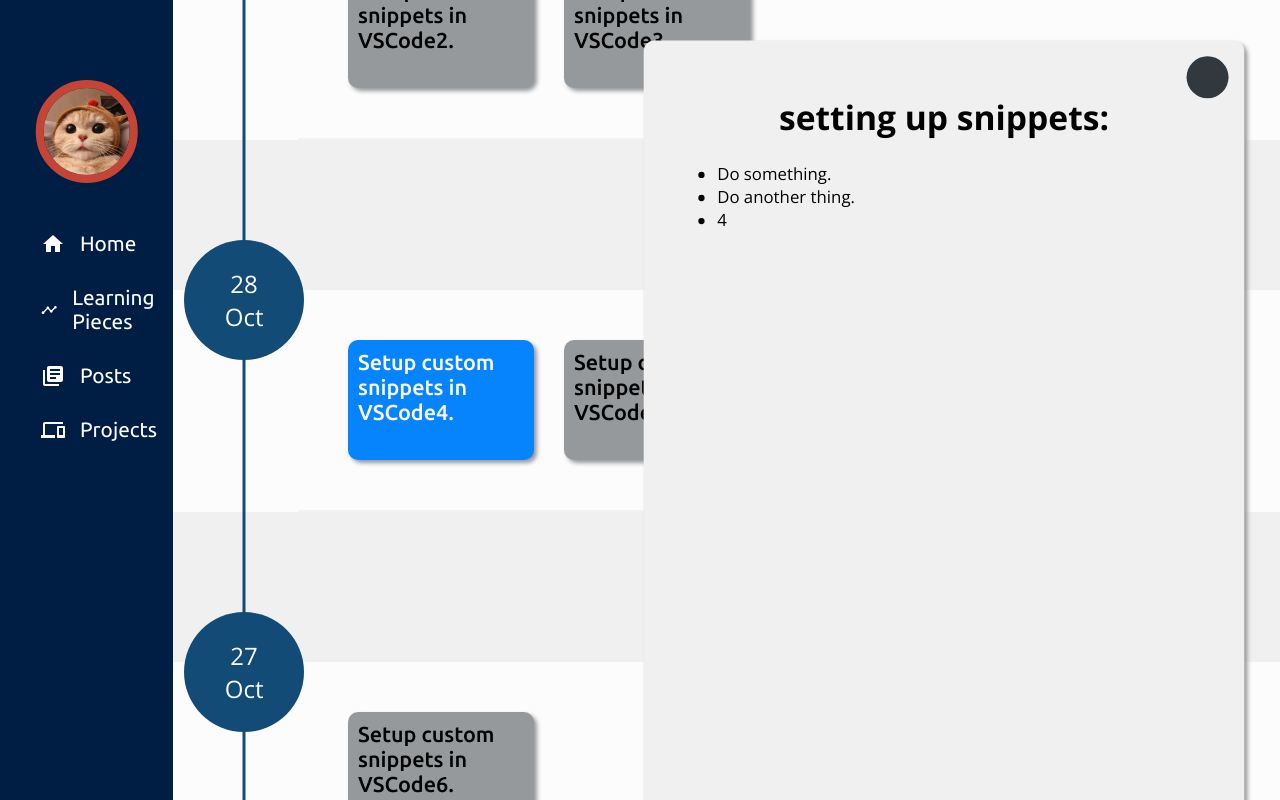
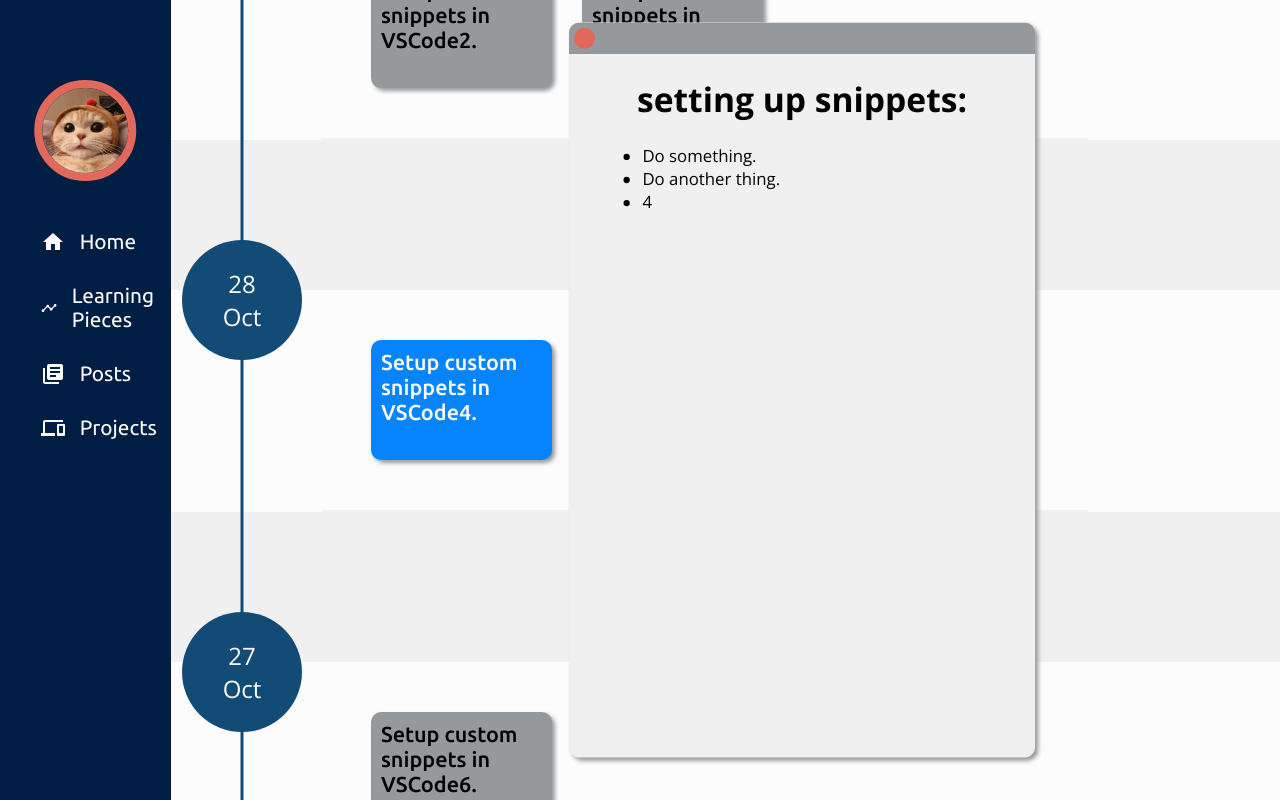
Before and after one commit to TonyLee-838/my-post-frontend, a React (Create React App) app: page /pieces in a window 1280 px wide. Both pictures are taken after a click on the element "Setup custom snippets in VSCode4.". Shown: the part 793-1593 px from the top of the page. Built offline with nearby package versions, Linux system fonts and the light colour scheme; a web font is replaced by a local one.

Commit message:
Feature: Dynamic positions for PieceConetent based on each Piece's location in the column.

```diff
--- a/src/components/PieceMain.jsx
+++ b/src/components/PieceMain.jsx
@@ -133,14 +133,16 @@ export default BackgroundView;
 const PieceMain = () => {
   const [pieces, setPieces] = useState(data);
   const [selectedId, setSelectedId] = useState("");
+  const [positionIndex, setPositionIndex] = useState(0);
 
-  const handleSelect = (id) => {
+  const handleSelect = (id, index) => {
     if (selectedId) setSelectedId("");
 
-    //Reselect piece itself:
+    //Reselect piece itself, reset everything.
     if (selectedId === id) return;
 
     setTimeout(() => {
+      setPositionIndex(index);
       setSelectedId(id);
     }, 100);
   };
@@ -158,6 +160,7 @@ const PieceMain = () => {
       />
       <PieceContent
         id="piece-content"
+        positionIndex={positionIndex}
         piece={pieces.find((piece) => piece.id === selectedId)}
         selectedId={selectedId}
         onClose={handleClose}
--- a/src/components/common/animated/FadeDiv.jsx
+++ b/src/components/common/animated/FadeDiv.jsx
@@ -52,6 +52,7 @@ const useStyle = createUseStyles({
     to: animationStyles.notExist,
   },
   container: {
+    position: "relative",
     visibility: "hidden",
     animationDuration: ({ duration }) => `${duration}ms`,
     animationFillMode: "both",
--- a/src/components/pieces/PieceContent.jsx
+++ b/src/components/pieces/PieceContent.jsx
@@ -1,14 +1,26 @@
-import React from "react";
+import React, { useState } from "react";
 import { createUseStyles } from "react-jss";
 import colors from "../../config/color";
 import FadeDiv from "../common/animated/FadeDiv";
 import Markdown from "../common/Markdown";
 
-const PieceContent = ({ piece, onClose, selectedId, ...props }) => {
-  const classes = useStyle();
+const POSITIONS = [20, 6, 41, 26];
+
+const PieceContent = ({
+  onClose,
+  piece,
+  positionIndex: index,
+  selectedId,
+  ...props
+}) => {
+  const classes = useStyle({ index });
+
   return (
     <FadeDiv triggerProp={selectedId} className={classes.container} {...props}>
-      <div className={classes.closeButton} onClick={onClose}></div>
+      <div className={classes.controlBar}>
+        <div className={classes.closeButton} onClick={onClose}></div>
+      </div>
+
       {piece && (
         <Markdown markdown={piece.markdown} className={classes.content} />
       )}
@@ -19,15 +31,15 @@ const PieceContent = ({ piece, onClose, selectedId, ...props }) => {
 const useStyle = createUseStyles({
   container: {
     position: "fixed",
-    top: "60px",
-    right: "50px",
-    overflow: "scroll",
+    top: "5%",
+    right: ({ index }) => `${POSITIONS[index]}%`,
     borderRadius: "10px",
     padding: "30px",
-    width: "40%",
-    height: "720px",
+    width: "30%",
+    height: "80%",
     boxShadow: "3px 3px 4px" + colors.medium,
     backgroundColor: colors.light,
+    overflowX: "hidden",
   },
   content: {
     "& h1": {
@@ -35,14 +47,23 @@ const useStyle = createUseStyles({
       fontWeight: "700",
     },
   },
+  controlBar: {
+    position: "absolute",
+    top: "0",
+    right: "0",
+    width: "100%",
+    height: "30px",
+    backgroundColor: colors.medium,
+  },
   closeButton: {
+    cursor: "pointer",
     position: "fixed",
-    top: "15px",
-    right: "15px",
-    width: "40px",
-    height: "40px",
+    top: "5px",
+    left: "5px",
+    width: "20px",
+    height: "20px",
     borderRadius: "50%",
-    backgroundColor: colors.dark,
+    backgroundColor: colors.secondary,
   },
 });
 
--- a/src/components/pieces/PieceGroup.jsx
+++ b/src/components/pieces/PieceGroup.jsx
@@ -6,18 +6,20 @@ import TimeLine from "../common/TimeLine";
 import Piece from "./Piece";
 import colors from "../../config/color";
 
+const COL_LENGTH = 4;
+
 const PieceGroup = ({ pieces, time, onSelect, selectedId }) => {
   const classes = useStyle();
   return (
     <div className={classes.container}>
       <TimeLine time={time} />
       <div className={classes.pieces}>
-        {pieces.map((piece) => (
+        {pieces.map((piece, index) => (
           <Piece
             piece={piece}
             isActive={selectedId}
             isSelected={selectedId === piece.id}
-            onSelect={onSelect}
+            onSelect={(id) => onSelect(id, index % COL_LENGTH)}
           />
         ))}
       </div>
@@ -29,7 +31,7 @@ const PieceGroup = ({ pieces, time, onSelect, selectedId }) => {
 const useStyle = createUseStyles({
   container: {
     position: "relative",
-    paddingLeft: "125px",
+    paddingLeft: "150px",
     marginTop: "150px",
     backgroundColor: colors.white,
   },
--- a/src/config/color.js
+++ b/src/config/color.js
@@ -7,7 +7,7 @@ const colors = {
   blue: "#134b77",
   darkBlue: "#001d43",
   primary: "#197278",
-  secondary: "#c44536",
+  secondary: "#e1695b",
   yellow: "#f9a828",
   black: "#242423",
 };
```
